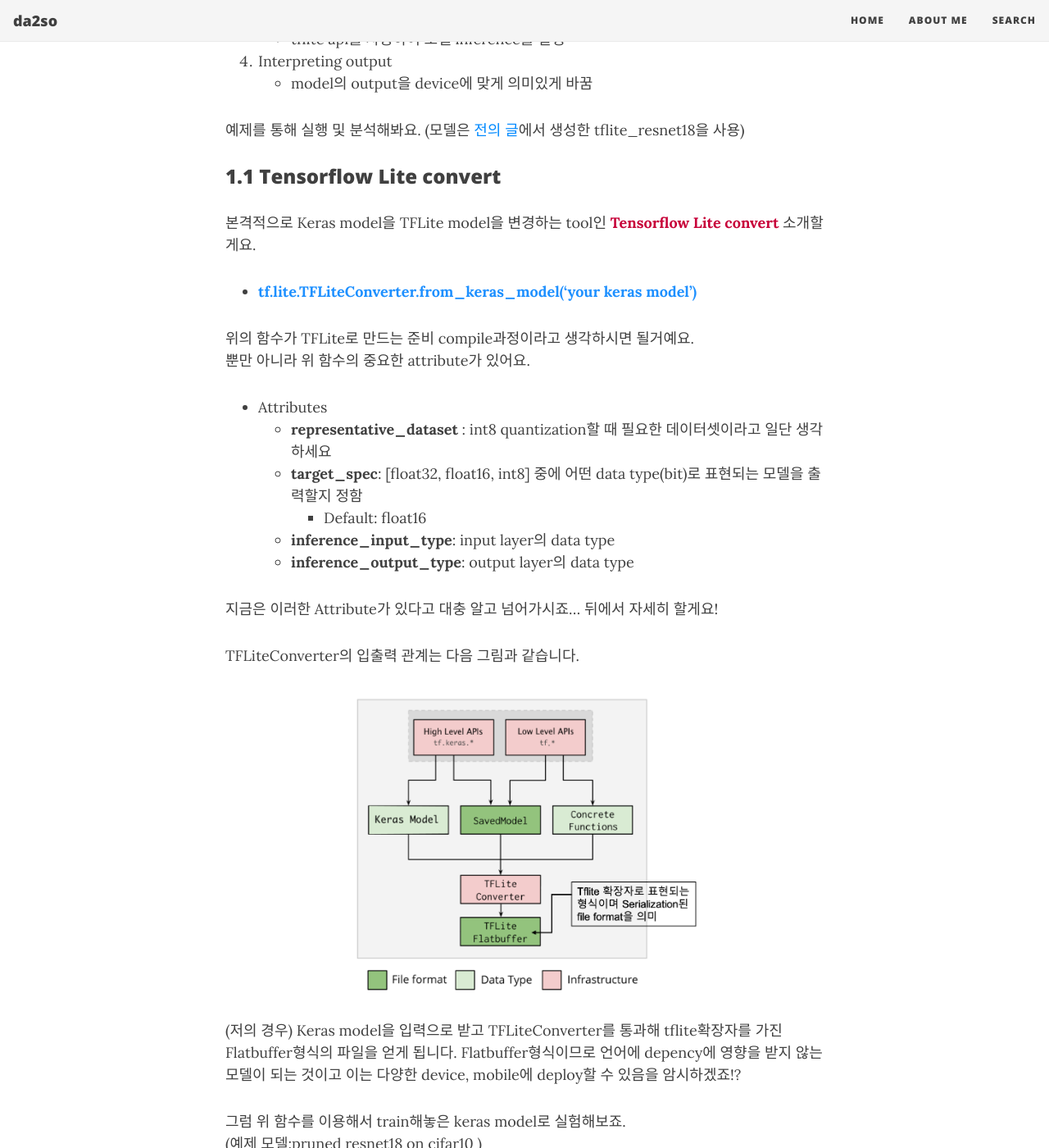
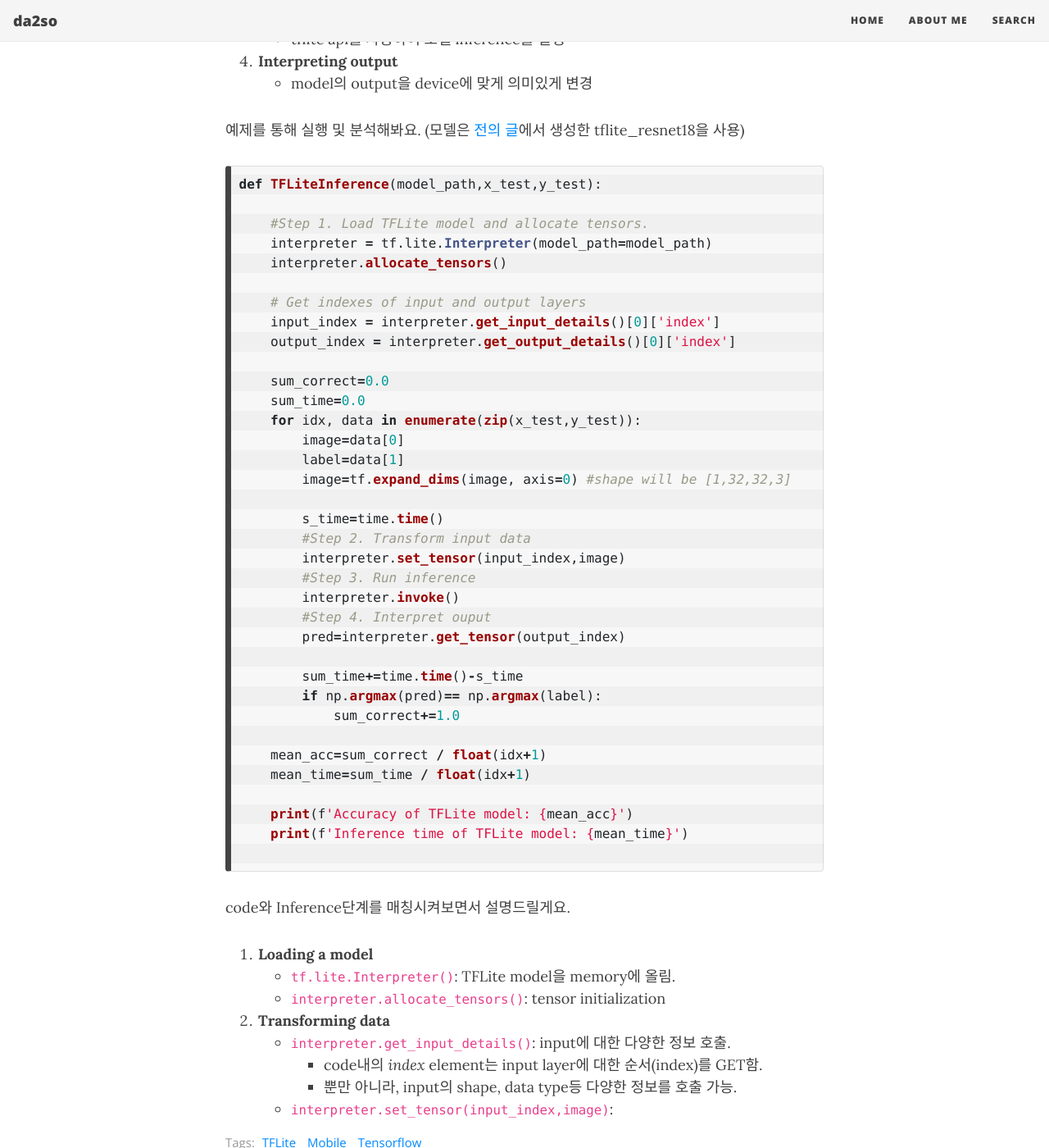
Before and after one commit to da2so/da2so.github.io, a Jekyll site: the page built from _posts/2020-12-24-Master_TFlite2.md, in a window 1280 px wide and 1400 px high, scrolled down 982 px. Shown: the whole window at 82% size. Built offline with Jekyll 4.4.1, drawn with Linux system fonts in a browser that asks for light colours; nearby versions of some CDN libraries; some of the changed text lies outside the part shown.

Commit message:
Update 2020-12-24-Master_TFlite2.md

````diff
--- a/_posts/2020-12-24-Master_TFlite2.md
+++ b/_posts/2020-12-24-Master_TFlite2.md
@@ -11,7 +11,7 @@ thumbnail-img: /assets/thumbnail_img/2020-12-24-Master_TFlite2/post.png
 내용은 python, Tensorflow-gpu 2.x, keras model, mobile 에 한정되어 있음을 알려드립니다.
 {: .box-note}
 
-전 장에서 얻은 TFLite model로 이제 Inference을 해볼려고 합니다.
+이전 글로부터 만들어진 TFLite model로 이제 Inference을 해볼려고 합니다.
 
 그 전에, Inference를 어디서 할 수 있는 지 알아야겠죠?
 
@@ -23,108 +23,67 @@ thumbnail-img: /assets/thumbnail_img/2020-12-24-Master_TFlite2/post.png
     - C++ 또는 Python으로 제공되는 TFLite API를 사용하여 Inference
 
 이번 글에서는 **Linux**부터 해볼게요..
-다시 돌아와서 Inference, 즉 prediction를 위해서는 TFLite API인 <span style="color:#C70039">**Interpreter**</span>을 추죽으로 다음과 같은 단계를 진행합니다.
+다시 돌아와서 Inference, 즉 prediction를 위해서는 TFLite API인 <span style="color:#C70039">**Interpreter**</span>을 주축으로 다음과 같은 단계를 진행합니다.
 
-1. Loading a model
+1. **Loading a model**
     - .tflite 확장자를 가진 모델을 메모리에 올림
-2. Transforming data
+2. **Transforming data**
     - tflite 모델과 호환되도록 입력 데이터 형식을 변경
-3. Running inference
+3. **Running inference**
     - tflite api를 사용하여 모델 inference를 실행
-4. Interpreting output
-    - model의 output을 device에 맞게 의미있게 바꿈
+4. **Interpreting output**
+    - model의 output을 device에 맞게 의미있게 변경
 
 
 예제를 통해 실행 및 분석해봐요.
 (모델은 [전의 글](https://da2so.github.io/2020-12-23-Master_TFlite/)에서 생성한 tflite_resnet18을 사용)
 
+```python
+def TFLiteInference(model_path,x_test,y_test):
 
+    #Step 1. Load TFLite model and allocate tensors.
+    interpreter = tf.lite.Interpreter(model_path=model_path)
+    interpreter.allocate_tensors()
 
+    # Get indexes of input and output layers
+    input_index = interpreter.get_input_details()[0]['index']
+    output_index = interpreter.get_output_details()[0]['index']
 
+    sum_correct=0.0
+    sum_time=0.0
+    for idx, data in enumerate(zip(x_test,y_test)):
+        image=data[0]
+        label=data[1]
+        image=tf.expand_dims(image, axis=0) #shape will be [1,32,32,3]
 
+        s_time=time.time()
+        #Step 2. Transform input data
+        interpreter.set_tensor(input_index,image)
+        #Step 3. Run inference
+        interpreter.invoke()
+        #Step 4. Interpret ouput
+        pred=interpreter.get_tensor(output_index)
 
+        sum_time+=time.time()-s_time
+        if np.argmax(pred)== np.argmax(label):
+            sum_correct+=1.0
 
+    mean_acc=sum_correct / float(idx+1)
+    mean_time=sum_time / float(idx+1)
 
+    print(f'Accuracy of TFLite model: {mean_acc}')
+    print(f'Inference time of TFLite model: {mean_time}')
 
-
-
-
-
-### 1.1 Tensorflow Lite convert
-
-본격적으로 Keras model을 TFLite model을 변경하는 tool인 <span style="color:#C70039">**Tensorflow Lite convert**</span> 소개할게요.
-
-- <span style="color:DodgerBlue">**tf.lite.TFLiteConverter.from_keras_model('your keras model')**</span>
-
-위의 함수가 TFLite로 만드는 준비 compile과정이라고 생각하시면 될거예요.
-뿐만 아니라 위 함수의 중요한 attribute가 있어요.
-
-- Attributes
-	- **representative_dataset** : int8 quantization할 때 필요한 데이터셋이라고 일단 생각하세요
-	- **target_spec**: [float32, float16, int8] 중에 어떤 data type(bit)로 표현되는 모델을 출력할지 정함
-		- Default: float16
-	- **inference_input_type**: input layer의 data type
-	- **inference_output_type**: output layer의 data type
-
-지금은 이러한 Attribute가 있다고 대충 알고 넘어가시죠... 뒤에서 자세히 할게요!
-
-TFLiteConverter의 입출력 관계는 다음 그림과 같습니다.
-
-![2](https://da2so.github.io/assets/post_img/2020-12-23-Master_TFlite/1.png){: .mx-auto.d-block width="60%" :}
-
-(저의 경우) Keras model을 입력으로 받고 TFLiteConverter를 통과해 tflite확장자를 가진 Flatbuffer형식의 파일을 얻게 됩니다.
-Flatbuffer형식이므로 언어에 depency에 영향을 받지 않는 모델이 되는 것이고 이는 다양한 device, mobile에 deploy할 수 있음을 암시하겠죠!?
-
-그럼 위 함수를 이용해서 train해놓은 keras model로 실험해보죠.
-(예제 모델:pruned resnet18 on cifar10 )
-
-
-```python
-def keras2TFlite(model_path):
-    #load a pre-trained model
-    keras_model =tf.keras.models.load_model(model_path) #model_path is 'cifar10_resnet18_pruned.h5'
-
-    #convert to tflite model
-    converter = tf.lite.TFLiteConverter.from_keras_model(keras_model)
-    tflite_model = converter.convert()
-
-    #save tflite model
-    ext_idx=model_path.rfind('.')
-    save_path=model_path[:ext_idx]+'.tflite'
-    with open(save_path, "wb") as f:
-        f.write(tflite_model)
 ```
 
+code와 Inference단계를 매칭시켜보면서 설명드릴게요.
 
-조금 설명드리면 예제 모델은 제가 resnet18모델을 pruning시킨 모델이에요. Test acc는 85%정도인데 parameter는 8만개만 쓰였습니다!
-어떻게 pruning시킨지 알고싶으면 여기로 [HERE](https://github.com/da2so/Eagleeye_Tensorflow)
+1. **Loading a model**
+    -  ```tf.lite.Interpreter()```: TFLite model을 memory에 올림.
+    -  ```interpreter.allocate_tensors()```: tensor initialization
 
-|Model|File size|Download|
-|-----|--------|---------|
-|pruned_resnet18|507KB|[pruned.h5](https://drive.google.com/file/d/15fmEkZYk0bvi_9YbsBw5jZELuzoz7gym/view?usp=sharing)|
-|tflite_resnet18|329KB|[tflite.h5](https://drive.google.com/file/d/1IpjGsOwqaqBg3S7RqSxVR3aN0qOF_AMS/view?usp=sharing)|
-
-왜 TFLite model로 변환했는데 model size가 줄었는 지 위의 attribute를 잘 보셨다면 이해가실겁니다.
-**target_spec** attribute가 default로 float16으로 되있기 때문입니다. 원래 keras model의 weight들은 모두 float32표현되어 있었지만 tflite로 되면서 float16으로 표현된 것이죠.
-이렇게 간단하게 모델의 크기를 줄엿네요;;
-
-그리고 keras model와 tflite model을 netron을 이용해서 visualization한 모습을 비교해 드릴게요.
-
-![2](https://da2so.github.io/assets/post_img/2020-12-23-Master_TFlite/2.png){: .mx-auto.d-block width="60%" :}
-
-
-### 1.2 Operator compatibility
-
-Tensorflow 에서는 지원하지만 Tensorflow Lite에서는 지원하지 않는 operator가 있습니다.
-
-**type측면으로 보면** 대부분의 TFLite의 operator들은 float32, uint8, int8 을 대상으로 한다고 합니다. 그래서 float16또는 string위한 많은 operator들은 아직이라네요..ㅠ
-**document상으로 보면** 해당 [site](https://www.tensorflow.org/mlir/tfl_ops)에서 지원하는 operator를 보실수 있습니다.
-
-
-다음 장에서는 TFLite 모델로 inference하는 방식과 여유가 된다면 mobile로 작동하는 것을 보여드리도록 하는 게 목표입니다.
-BYE!
-
-
-## <span style="color:#C70039 "> Reference </span>
-
-[TFLite document](https://www.tensorflow.org/lite/guide)
+2. **Transforming data**
+    - ```interpreter.get_input_details()```: input에 대한 다양한 정보 호출.
+        - code내의 *index* element는 input layer에 대한 순서(index)를 GET함.
+        - 뿐만 아니라, input의 shape, data type등 다양한 정보를 호출 가능.
+    - ```interpreter.set_tensor(input_index,image)```:
````
